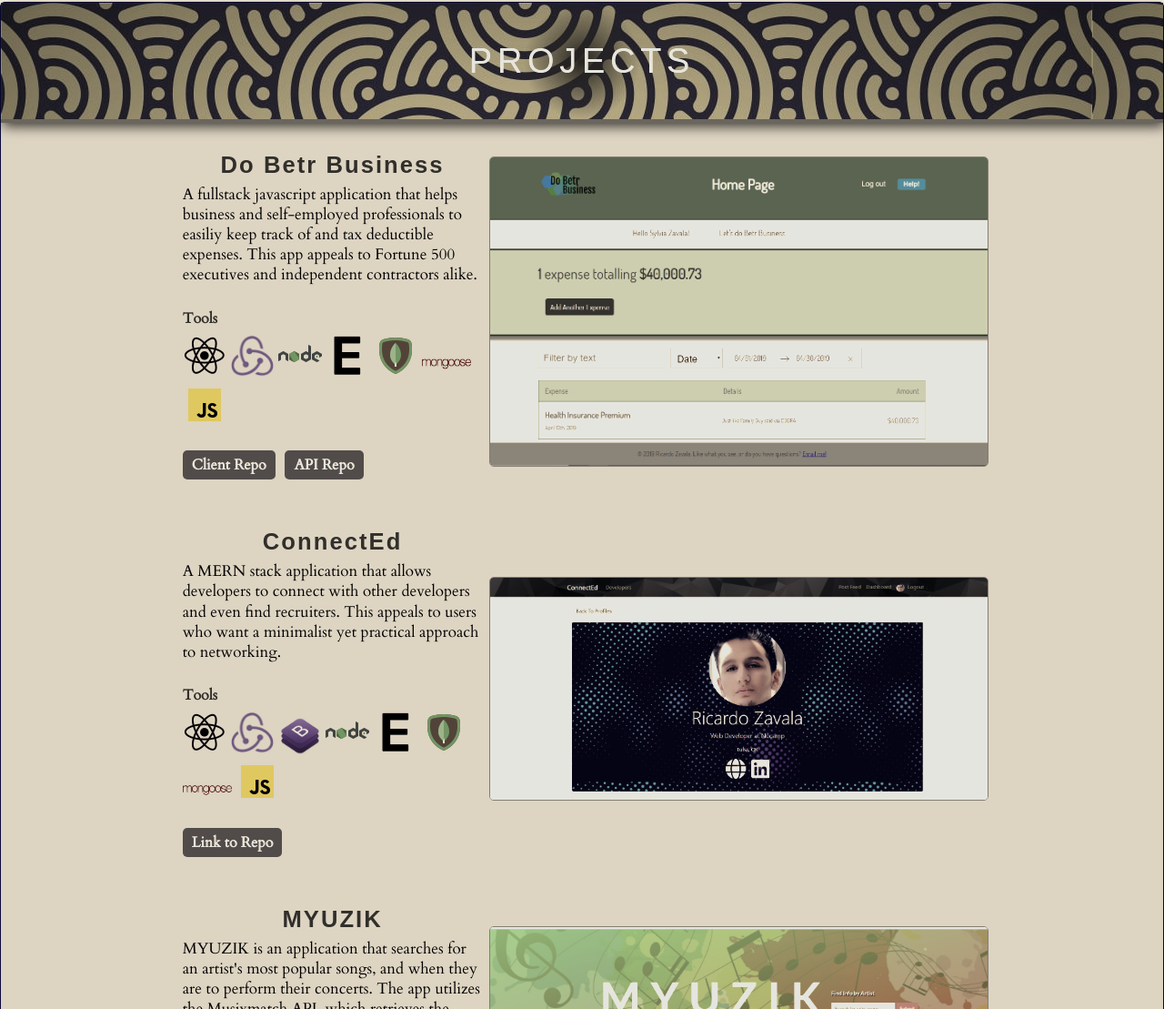
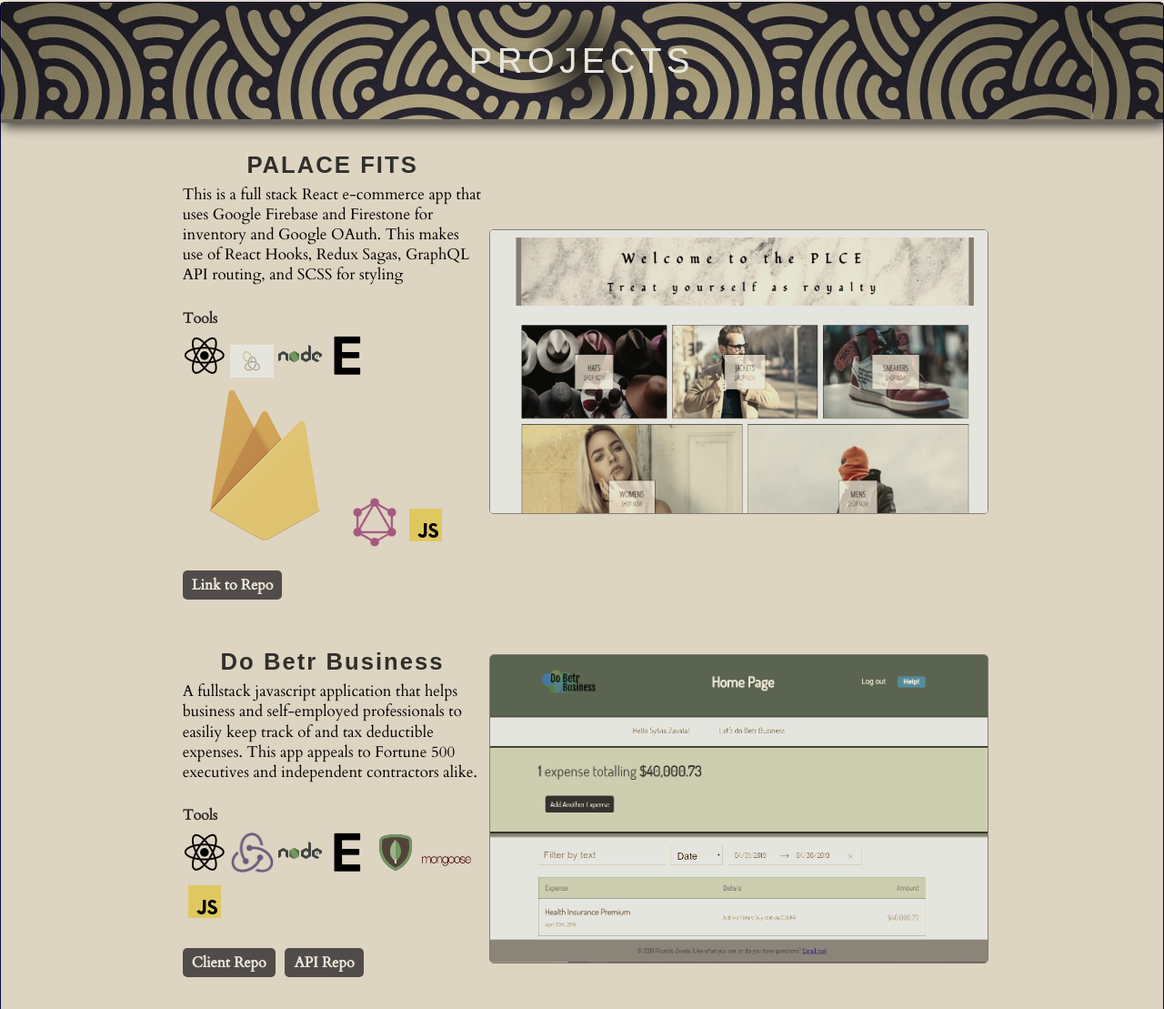
Before and after one commit to rzavala1989/rz-portfolio, a website: page index.html in a window 1280 px wide. Shown: the part 1259-2368 px from the top of the page at 91% size. Drawn offline with nearby package versions, Linux system fonts and the light colour scheme.

Commit message:
two additional projects pre-styling

```diff
--- a/index.html
+++ b/index.html
@@ -95,6 +95,33 @@
       <h2 class="effect-shine">PROJECTS</h2>
       <section class="project">
         <div class="project-info">
+          <h3>PALACE FITS</h3>
+          <p>
+           This is a full stack React e-commerce app that uses Google Firebase and Firestone for inventory and Google OAuth. This makes use of React Hooks, Redux Sagas, GraphQL API routing, and SCSS for styling
+
+
+          </p>
+          <h4>Tools</h4>
+          <p>
+            <img src="./images/icon-react.png" alt="ReactJS" />
+            <img id="redux-img" src="./images/icon-saga.png" alt="Saga" />
+            <img src="./images/icon-nodejs.png" alt="NodeJS" />
+            <img src="./images/icon-express.png" alt="Express" />
+            <img src="./images/icon-firebase.png" alt="Firebase" />
+            <img class="mongoose-img" src="./images/icon-graphql.png" alt="Mongoose" />
+            <img src="./images/icon-js.png" alt="Javascript" />
+          </p>
+        </div>
+        <a class="live-app-link" href="https://palace-fits-final.herokuapp.com/">
+          <img class="project-screenshot" src="./images/bg-palace-fits.png" alt="screenshot of ConnectEd app" />
+          <span class="view-project">View Live App</span>
+        </a>
+        <div class="project-links">
+          <a class="client-code" href="https://github.com/rzavala1989/plce-clothing">Link to Repo</a>
+        </div>
+      </section>
+      <section class="project">
+        <div class="project-info">
           <h3>Do Betr Business</h3>
           <p>
             A fullstack javascript application that helps business and
@@ -147,6 +174,27 @@
         </a>
         <div class="project-links">
           <a class="client-code" href="https://github.com/rzavala1989/ConnectEd">Link to Repo</a>
+        </div>
+      </section>
+      <section class="project">
+        <div class="project-info">
+          <h3>Lights Out</h3>
+          <p>
+           A simple client-side React app that is a online rendition of an 1980s handheld game. Makes use of custom SVGs and modals.
+          </p>
+          <h4>Tools</h4>
+          <p>
+            <img src="./images/icon-react.png" alt="ReactJS" />
+
+            <img src="./images/icon-js.png" alt="Javascript" />
+          </p>
+        </div>
+        <a class="live-app-link" href="https://lights-out-2021.herokuapp.com/">
+          <img class="project-screenshot" src="./images/bg-lightsout.png" alt="screenshot of Lights Out app" />
+          <span class="view-project">View Live App</span>
+        </a>
+        <div class="project-links">
+          <a class="client-code" href="https://github.com/rzavala1989/lights-out-2021">Link to Repo</a>
         </div>
       </section>
       <section class="project">
```
Also changed, not shown: images/bg-lightsout.png (added), images/bg-palace-fits.png (added), images/icon-firebase.png (added), images/icon-graphql.png (added), images/icon-saga.png (added).
